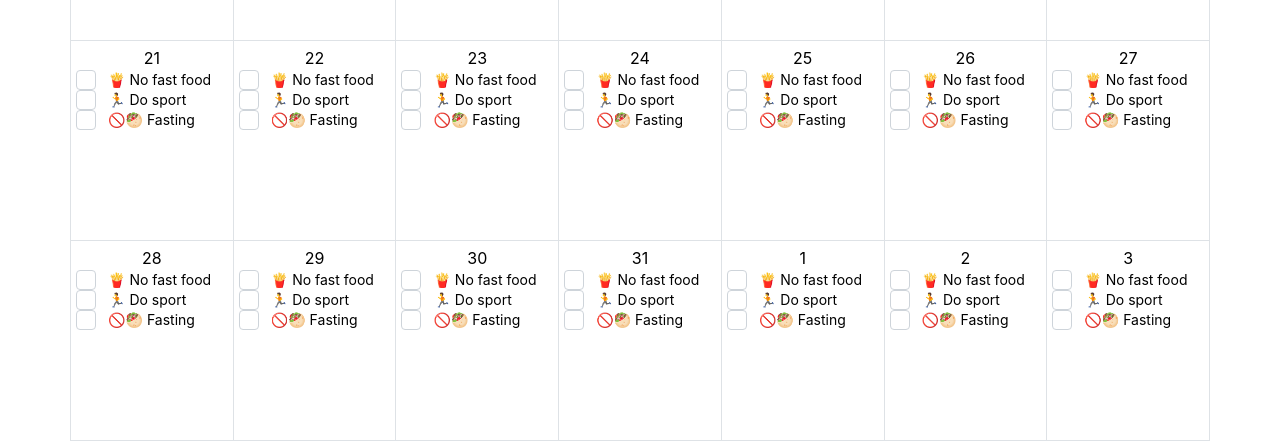
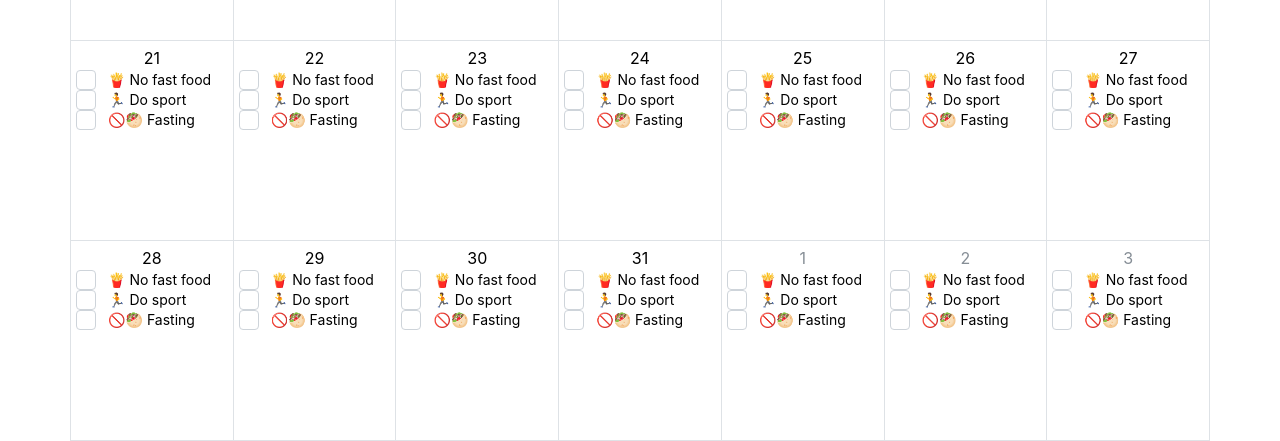
Before and after one commit to Venskiy/streaksapp, a React (Vite) app: page / in a window 1280 px wide. Shown: the part 775-1216 px from the top of the page. Built offline with nearby package versions, Linux system fonts and the light colour scheme.

Commit message:
Gray out inactive month days

```diff
--- a/src/components/MonthView.tsx
+++ b/src/components/MonthView.tsx
@@ -88,14 +88,22 @@ function GoalCheckbox({ day, goal }) {
 }
 
 function WeekRow({ week }) {
+  const currentMonth = dayjs().month();
   return (
     <Flex direction="row">
       {week.map((day, idx) => (
-        <div className="date-cell flex-grow" key={`date-cell-${idx}`}>
-          <Text ta="center">{day.format('D')}</Text>
-          {GOALS.map((goal, idx) => (
-            <GoalCheckbox day={day} goal={goal} key={`goal-${idx}`} />
-          ))}
+        <div className="day-cell flex-grow" key={`day-cell-${idx}`}>
+          <div>
+            <Text
+              className={currentMonth === day.month() ? '' : 'text-gray'}
+              ta="center"
+            >
+              {day.format('D')}
+            </Text>
+            {GOALS.map((goal, idx) => (
+              <GoalCheckbox day={day} goal={goal} key={`goal-${idx}`} />
+            ))}
+          </div>
         </div>
       ))}
     </Flex>
--- a/src/styles/main.css
+++ b/src/styles/main.css
@@ -3,11 +3,15 @@
   border-right: 1px solid #dee2e6;
 }
 
-.date-cell {
+.day-cell {
   height: 200px;
   border-top: 1px solid #dee2e6;
   border-left: 1px solid #dee2e6;
   padding: 5px;
+}
+
+.opacity-40 {
+  opacity: 0.4;
 }
 
 .text-gray {
```
